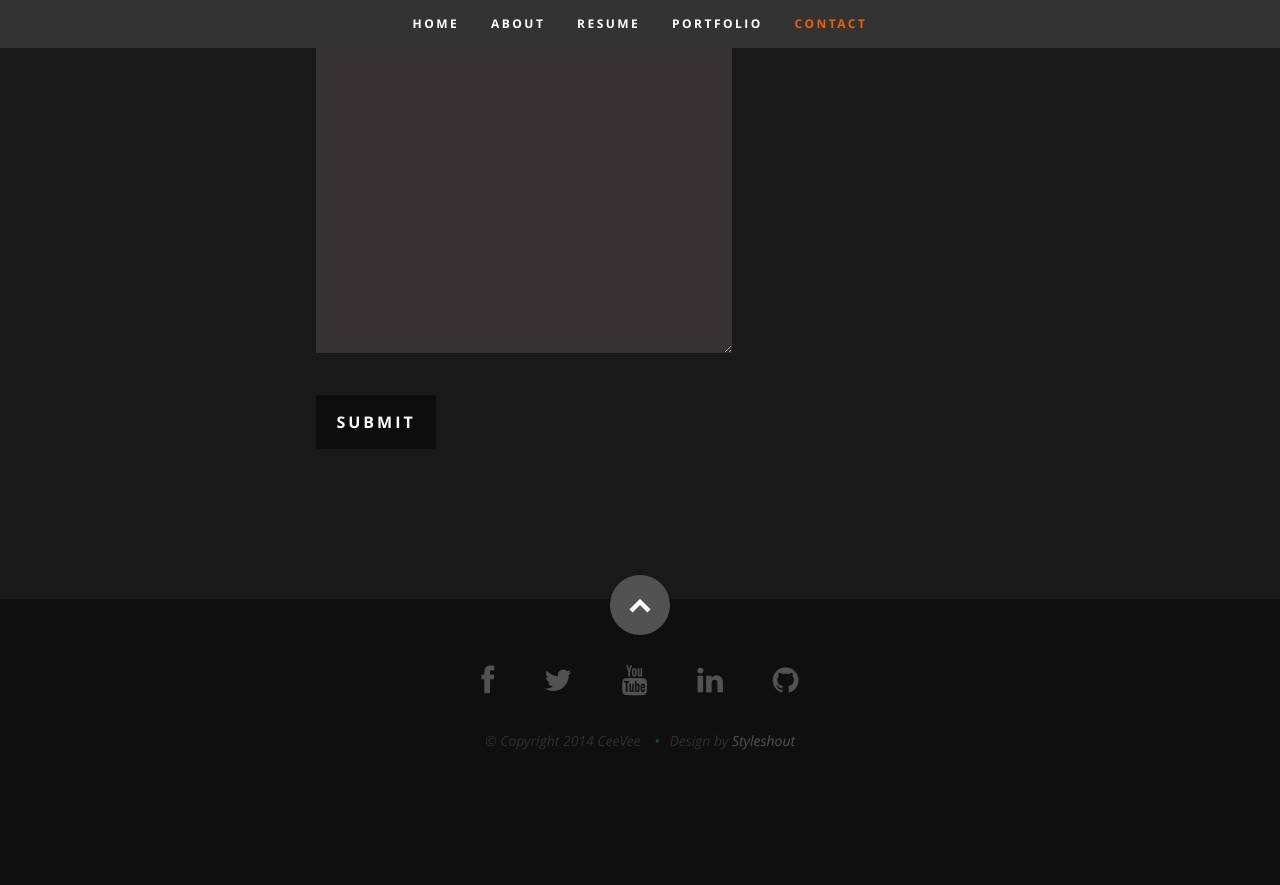
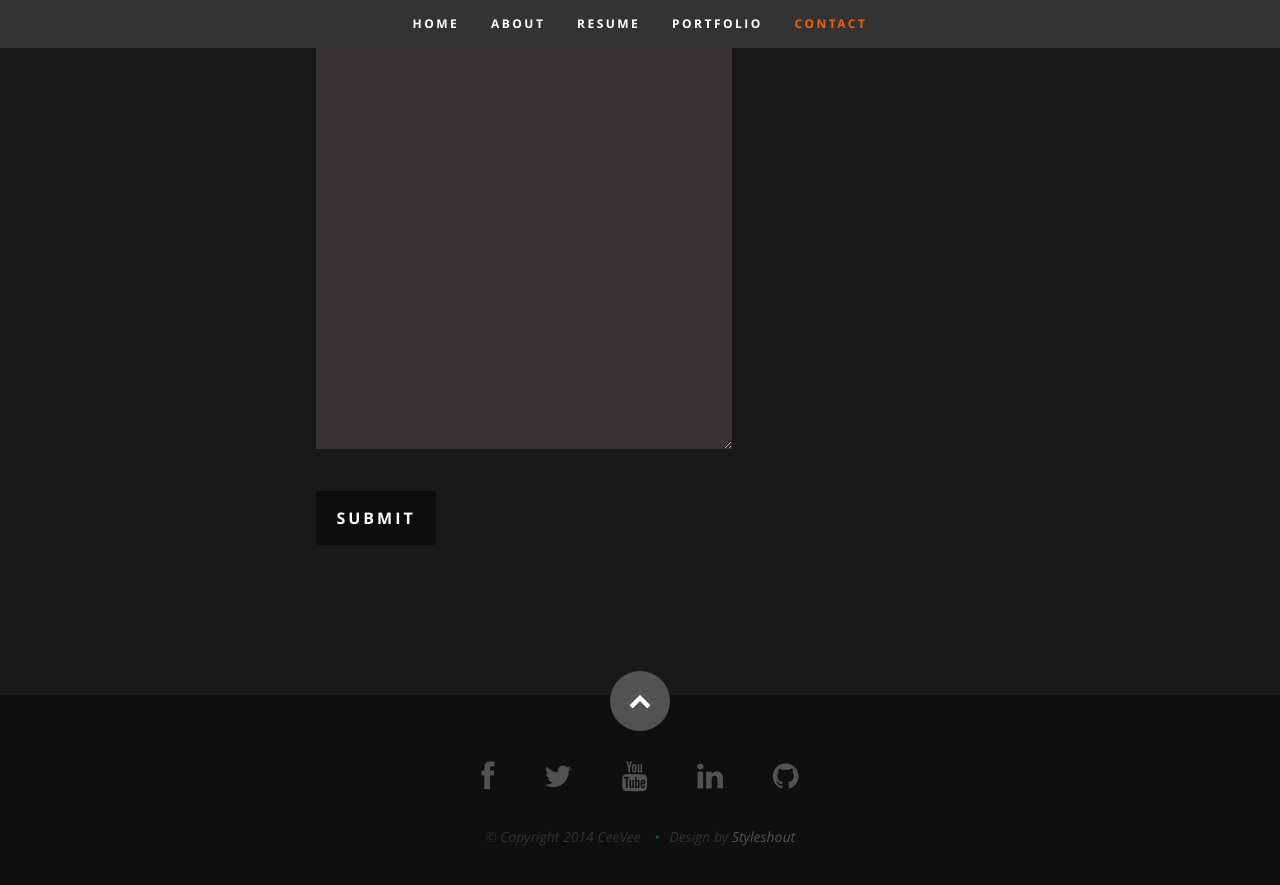
Before and after one commit to cmvandrevala/cmvandrevala.github.io, a Jekyll site: the page built from index.html, in a window 1280 px wide and 900 px high, scrolled down 5744 px. Shown: the top 885 px of the window. Built offline with Jekyll 4.4.1, drawn with Linux system fonts in a browser that asks for light colours; nearby versions of some CDN libraries; comment, search, counter and statistics services are not loaded; before the commit the page ends 6548 px from its top, so only the background shows below that.

Commit message:
Adjust rows in message to align with twitter widget

```diff
--- a/_includes/contact.html
+++ b/_includes/contact.html
@@ -17,7 +17,7 @@
 				<input type="hidden" name="_subject" value="New Submission!">
 				<input type="text" name="_gotcha" style="display:none" />
 				<label>Message</label>
-				<textarea cols="50" rows="15" id="message" name="message"></textarea>
+				<textarea cols="50" rows="19" id="message" name="message"></textarea>
                 <button class="submit" type="submit" value="Send">Submit</button>
 	 		</form>
         </div>
```
